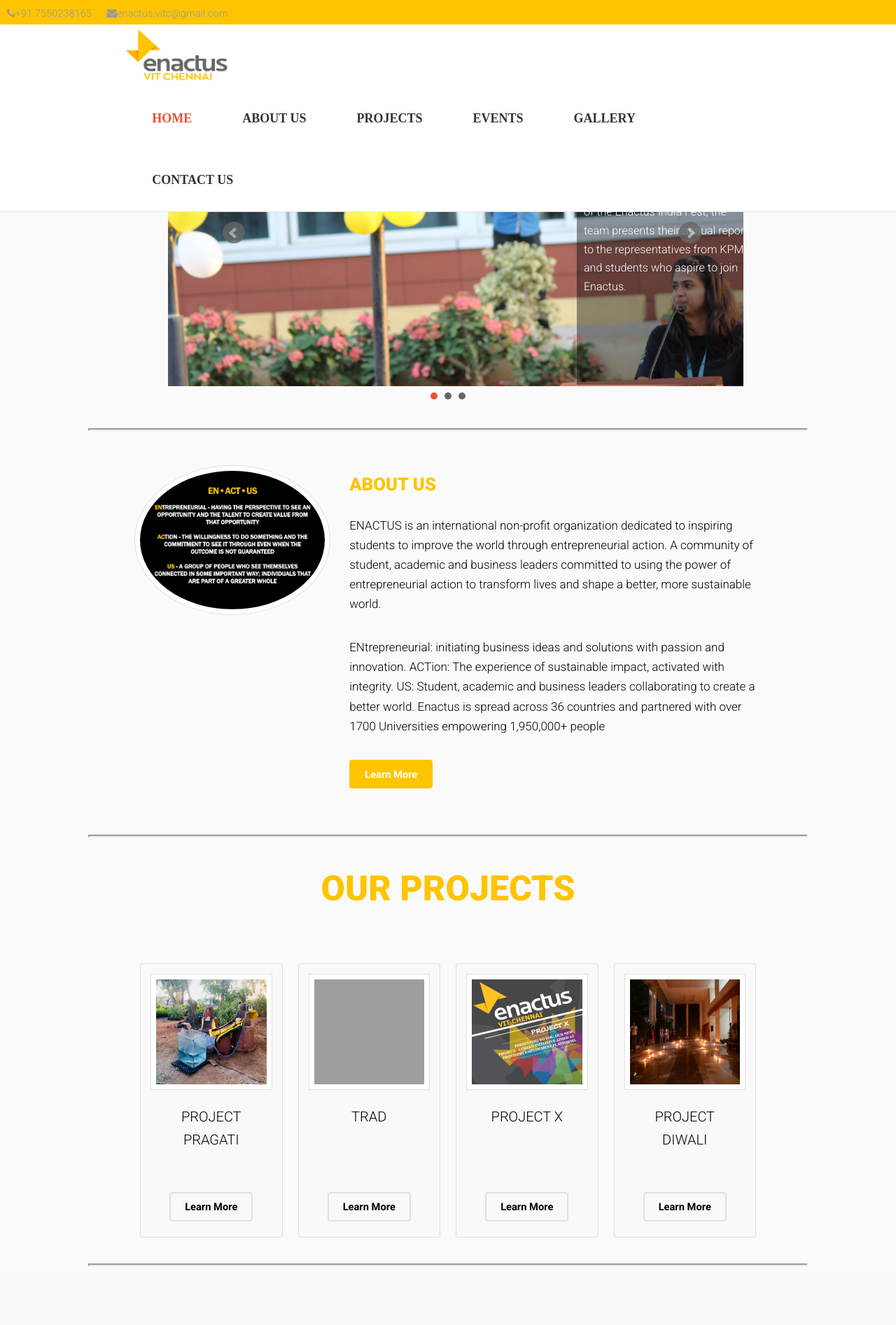
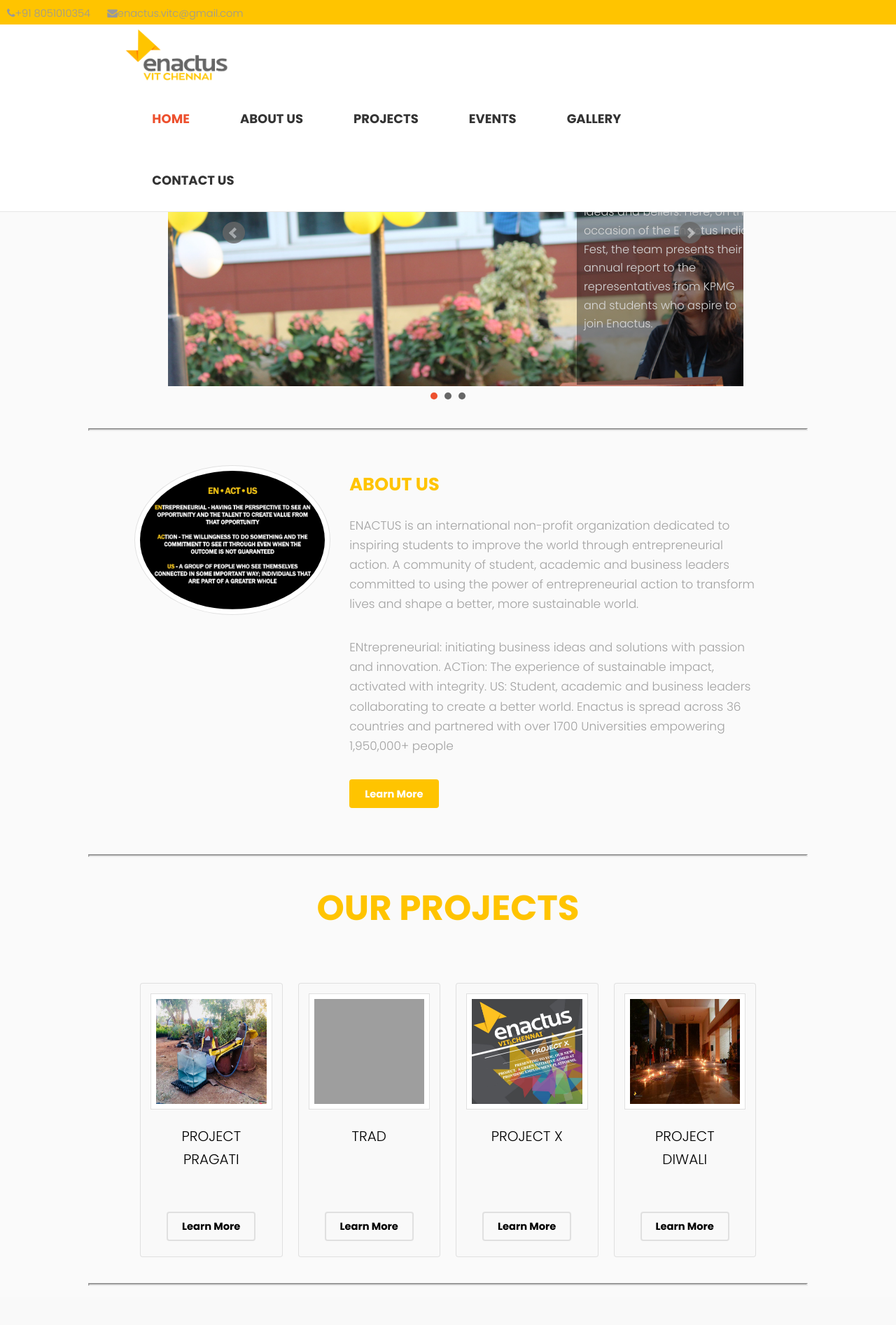
Before and after one commit to maybeabhishek/enactus, a PHP site: page /index.html in a window 1280 px wide. Shown: the top 1894 px of the page at 70% size. Run offline with PHP 8.4, Linux system fonts and the light colour scheme; some web fonts are replaced; grey boxes are pictures that could not be loaded.

Commit message:
added content changes and design change

```diff
--- a/css/style.css
+++ b/css/style.css
@@ -1,5 +1,5 @@
 /* ==== Google font ==== */
-@import url(http://fonts.googleapis.com/css?family=Open+Sans:400,300,700,600);
+@import url('https://fonts.googleapis.com/css?family=Poppins:300,400,500,700');
 
 @import url('font-awesome.css');
 /* ==== overwrite bootstrap standard ==== */
@@ -9,7 +9,7 @@
 
 
 body {
-	font-family:'Open Sans', Arial, sans-serif;
+	font-family:'Poppins', Arial, sans-serif;
 	font-size:14px;
 	font-weight:300;
 	line-height:1.6em;
--- a/index.html
+++ b/index.html
@@ -18,7 +18,7 @@
 	<link href="css/style.css" rel="stylesheet" />
 	<link rel="stylesheet" href="assets/css/css1.css" />
 
-	<link href="https://fonts.googleapis.com/css?family=Roboto:300,400,500,700,900" rel="stylesheet">
+	<link href="https://fonts.googleapis.com/css?family=Poppins:300,400,500,700" rel="stylesheet">
 
 	<!-- HTML5 shim and Respond.js for IE8 support of HTML5 elements and media queries -->
 	<!-- WARNING: Respond.js doesn't work if you view the page via file:// -->
@@ -100,7 +100,7 @@
 
 body {
   margin: 0;
-  font-family: 'Roboto',Arial, Helvetica, sans-serif;
+  font-family: 'Poppins',Arial, Helvetica, sans-serif;
 }
 
 .header {
@@ -114,7 +114,7 @@ body {
   text-align: center;
   text-decoration: none;
   font-size: 18px;
-  font-family: 'Roboto',"arial-header";
+  font-family: 'Poppins',"arial-header";
   font-weight: 800;
   line-height: 25px;
   border-radius: 4px;
@@ -243,7 +243,7 @@ hr {
 	<header style="background-color:#fafafa;">
 		<div style="background-color: #ffc400;width: 100%;height: 38px;position: relative;">
 			<div style="margin-left:10px; padding-top: 7px;">
-				<i class="icon fa fa-phone"></i><a href="#" style="text-decoration: none;">+91 7550238165</a>&nbsp;&nbsp;&nbsp;&nbsp;&nbsp;
+				<i class="icon fa fa-phone"></i><a href="#" style="text-decoration: none;">+91 8051010354</a>&nbsp;&nbsp;&nbsp;&nbsp;&nbsp;
 				<i class="icon fa fa-envelope"></i><a href="mailto:enactus.vitc@gmail.com" style="text-decoration: none;">enactus.vitc@gmail.com</a>
 
 				<a href="https://www.facebook.com/enactusvitc/?ref=br_rs" data-placement="top" title="Facebook" class="collapse"><i
@@ -279,12 +279,12 @@ hr {
 					<div class="navbar-collapse collapse">
 						<div class="menu">
 							<ul class="nav nav-tabs" role="tablist">
-								<li role="presentation"><a href="http://enactusvitchennai.org/" class="active" style="font-family:arial-header;font-size:18px;">HOME</a></li>
-								<li role="presentation"><a href="services.html" style="font-family:arial-header;font-size:18px;">ABOUT US</a></li>
-								<li role="presentation"><a href="projects.html" style="font-family:arial-header;font-size:18px;">PROJECTS</a></li>
-								<li role="presentation"><a href="Event_Proto.html" style="font-family:arial-header;font-size:18px;">EVENTS</a></li>
-								<li role="presentation"><a href="gallery.html" style="font-family:arial-header;font-size:18px;">GALLERY</a></li>
-								<li role="presentation"><a href="#section-2" style="font-family:arial-header;font-size:18px;">CONTACT US</a></li>
+								<li role="presentation"><a href="http://enactusvitchennai.org/" class="active" style="font-family:'Poppins',arial-header;font-size:18px;">HOME</a></li>
+								<li role="presentation"><a href="services.html" style="font-family:'Poppins',arial-header;font-size:18px;">ABOUT US</a></li>
+								<li role="presentation"><a href="projects.html" style="font-family:'Poppins',arial-header;font-size:18px;">PROJECTS</a></li>
+								<li role="presentation"><a href="Event_Proto.html" style="font-family:'Poppins',arial-header;font-size:18px;">EVENTS</a></li>
+								<li role="presentation"><a href="gallery.html" style="font-family:'Poppins',arial-header;font-size:18px;">GALLERY</a></li>
+								<li role="presentation"><a href="#section-2" style="font-family:'Poppins',arial-header;font-size:18px;">CONTACT US</a></li>
 							</ul>
 						</div>
 					</div>
@@ -298,8 +298,8 @@ hr {
 					<li>
 						<img src="ban3.jpg" alt="" />
 						<div class="text-block">
-							<h3 style="margin-left:4%;margin-top:5%;color:white; font-family: 'Roboto';">Enactus India Fest</h3>
-							<p style="margin-left:4%;color:white;font-family: 'Roboto';">A young club with great ambitions is what Enactus VITC is all about and
+							<h3 style="margin-left:4%;margin-top:5%;color:white; font-family: 'Poppins';">Enactus India Fest</h3>
+							<p style="margin-left:4%;color:#d8d8d8;font-family: 'Poppins';">A young club with great ambitions is what Enactus VITC is all about and
 								we always manage to inspire those around us with our ideas and beliefs. Here, on the occasion of the Enactus
 								India Fest, the team presents their annual report to the representatives from KPMG and students who aspire to
 								join Enactus.</p>
@@ -309,8 +309,8 @@ hr {
 					<li>
 						<img src="ban1.jpg" alt="" />
 						<div class="text-block">
-							<h3 style="margin-left:4%;color:white;font-family: 'Roboto';">Independence Day</h3>
-							<p style="margin-left:4%;color:white;font-family: 'Roboto';">A young club with great ambitions is what Enactus VITC is all about and
+							<h3 style="margin-left:4%;color:white;;font-family: 'Poppins';">Independence Day</h3>
+							<p style="margin-left:4%;color:#d8d8d8;font-family: 'Poppins';">A young club with great ambitions is what Enactus VITC is all about and
 								we always manage to inspire those around us with our ideas and beliefs. Here, on the occasion of the Enactus
 								India Fest, the team presents their annual report to the representatives from KPMG and students who aspire to
 								join Enactus.</p>
@@ -320,8 +320,8 @@ hr {
 					<li>
 						<img src="ban2.jpg" alt="" />
 						<div class="text-block">
-							<h3 style="margin-left:4%;color:white;font-family: 'Roboto';">Enactus India Fest</h3>
-							<p style="margin-left:4%;color:white;font-family: 'Roboto';">A young club with great ambitions is what Enactus VITC is all about and
+							<h3 style="margin-left:4%;color:white;font-family: 'Poppins';">Enactus India Fest</h3>
+							<p style="margin-left:4%;color:#d8d8d8;font-family: 'Poppins';">A young club with great ambitions is what Enactus VITC is all about and
 								we always manage to inspire those around us with our ideas and beliefs. Here, on the occasion of the Enactus
 								India Fest, the team presents their annual report to the representatives from KPMG and students who aspire to
 								join Enactus.</p>
@@ -346,15 +346,15 @@ hr {
 						</div>
 					</div>
 					<div class="col col2">
-						<h3 style="font-family:'Roboto',arial-header;font-weight:800;color:#ffc400;">ABOUT US</h3>
+						<h3 style="font-family:'Poppins',arial-header;font-weight:800;color:#ffc400;">ABOUT US</h3>
 						<div class="wow fadeInUp" data-wow-offset="0" data-wow-delay="0.3s">
-							<p style="color:black;font-size:17px;font-family:'Roboto',Times;">ENACTUS is an international non-profit
+							<p style="color:#a2a2a2;;font-size:17px;font-family:'Poppins',Times;">ENACTUS is an international non-profit
 								organization dedicated to inspiring students to
 								improve the world through entrepreneurial action. A community of student, academic and
 								business leaders committed to using the power of entrepreneurial action to transform lives
 								and shape a better, more sustainable world.
 							</p>
-							<p style="color:black;font-size:17px;font-family:'Roboto',Times;">ENtrepreneurial: initiating business ideas and
+							<p style="color:#a2a2a2;;font-size:17px;font-family:'Poppins',Times;">ENtrepreneurial: initiating business ideas and
 								solutions with passion and innovation.
 								ACTion: The experience of sustainable impact, activated with integrity.
 								US: Student, academic and business leaders collaborating to create a better world.
@@ -373,7 +373,7 @@ hr {
 
 		<div class="align-center">
 			<div class="wow bounceInDown" data-wow-offset="0" data-wow-delay="0.5s">
-				<p class="special" style="font-size:50px;margin-top:-5%;font-family:'Roboto';font-weight:800;color:#ffc400;">OUR
+				<p class="special" style="font-size:50px;margin-top:-5%;font-family:'Poppins';font-weight:800;color:#ffc400;">OUR
 					PROJECTS</p>
 			</div>
 		</div>
@@ -461,7 +461,7 @@ hr {
 		<div class="container" style="align-items: center;">
 			<div class="text-center">
 				<div class="wow bounceInDown" data-wow-offset="0" data-wow-delay="0.3s">
-					<h2 style="color:#ffc400;font-family:'Roboto',arial-header;">OUR SPONSORS</h2>
+					<h2 style="color:#ffc400;font-family:'Poppins',arial-header;">OUR SPONSORS</h2>
 				</div>
 				<div class="wow fadeInRight" data-wow-offset="0" data-wow-delay="0.3s" class="spon">
 					<div class="col-md-3 zoom1" style="width: 33%;">
@@ -516,11 +516,9 @@ hr {
 					</style>
 					<h3 style="color: #ffc400">RECENT POSTS</h3>
 					<ul>
-						<li>Recruitments Coming Soon!</li>
-						<hr>
-						<li>TechnoVIT Event: EnactoPreneur</li>
-						<hr>
-						<li>TechnoVIT Stall: The Yard Sale by Enactus</li>
+						<li>4 Upcoming Projects</li><hr>
+						<li>Diwali Mela</li><hr>
+						<li>Recruitments Done</li>
 					</ul>
 				</div>
 
@@ -529,8 +527,8 @@ hr {
 					<ul>
 						<li><i class="fa fa-home fa-2x"></i> VIT University, Vandalur Kelambakkam Road, Chennai 600048</li>
 						<hr>
-						<li><i class="fa fa-phone fa-2x"></i>&nbsp;&nbsp;Faculty (Prof.Pratibha Nalini): 9940023757 <br>&nbsp;&nbsp;&nbsp;&nbsp;&nbsp;&nbsp;&nbsp;&nbsp;Team:
-							7550238165</li>
+						<li><i class="fa fa-phone fa-2x"></i>&nbsp;&nbsp;Faculty (Prof. R. Radha): 7397261597 <br>&nbsp;&nbsp;&nbsp;&nbsp;&nbsp;&nbsp;&nbsp;&nbsp;Team:
+							8051010354</li>
 						<hr>
 						<li><i class="fa fa-envelope fa-2x"></i> enactus.vitc@gmail.com</li>
 					</ul>
@@ -543,7 +541,7 @@ hr {
 			<div class="container">
 				<div class="row">
 					<div class="col-md-6">
-						2018 <a href="index.html" style="text-decoration: none;">Enactus</a> VIT Chennai. All Rights Reserved.
+						2019 <a href="index.html" style="text-decoration: none;">Enactus</a> VIT Chennai. All Rights Reserved.
 						&nbsp;&copy;
 					</div>
 
```
Also changed, not shown: Event_Proto.html (+10 -9 lines), eveDiwali.html (+7 -9 lines), eveTRAD.html (+7 -9 lines), gallery.html (+11 -9 lines), projPragati.html (+12 -12 lines), projUjjwal.html (+9 -12 lines), projects.html (+10 -9 lines), services.html (+12 -11 lines).
